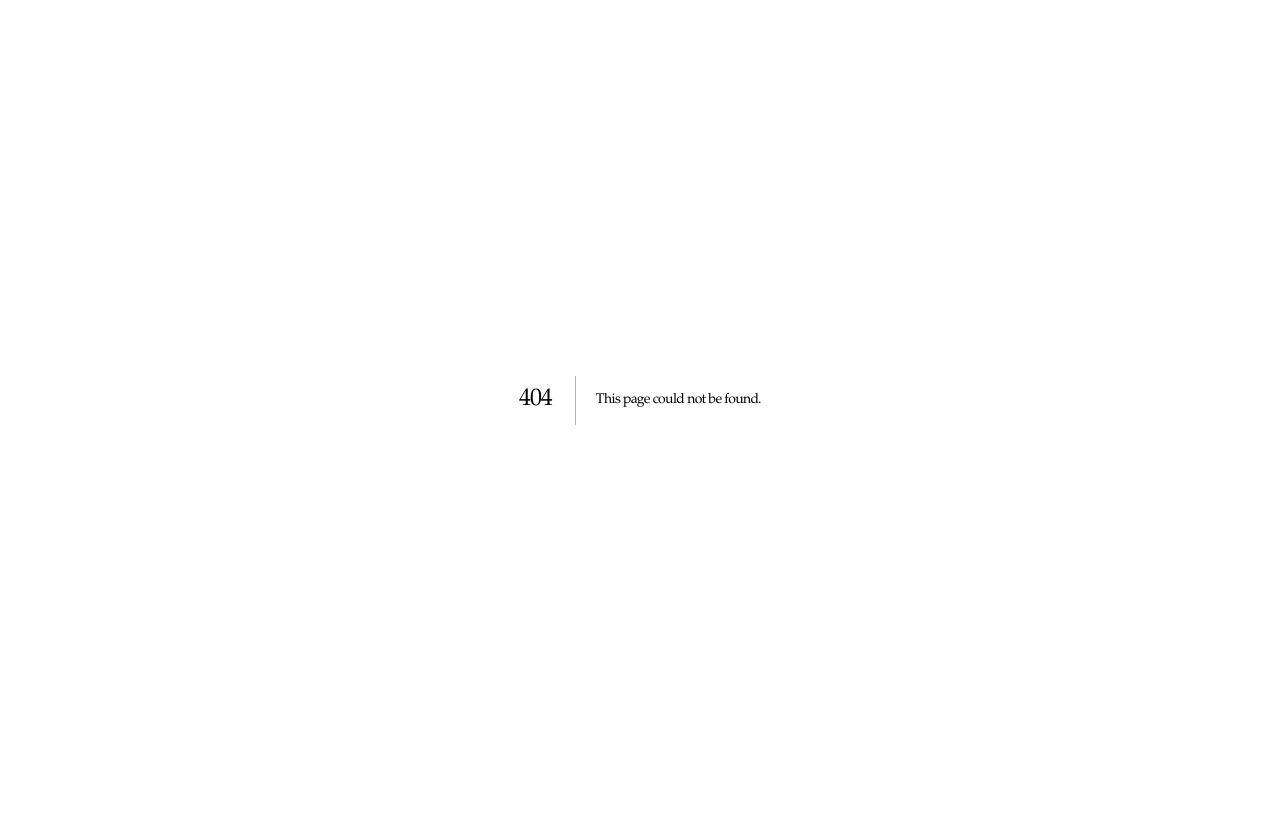
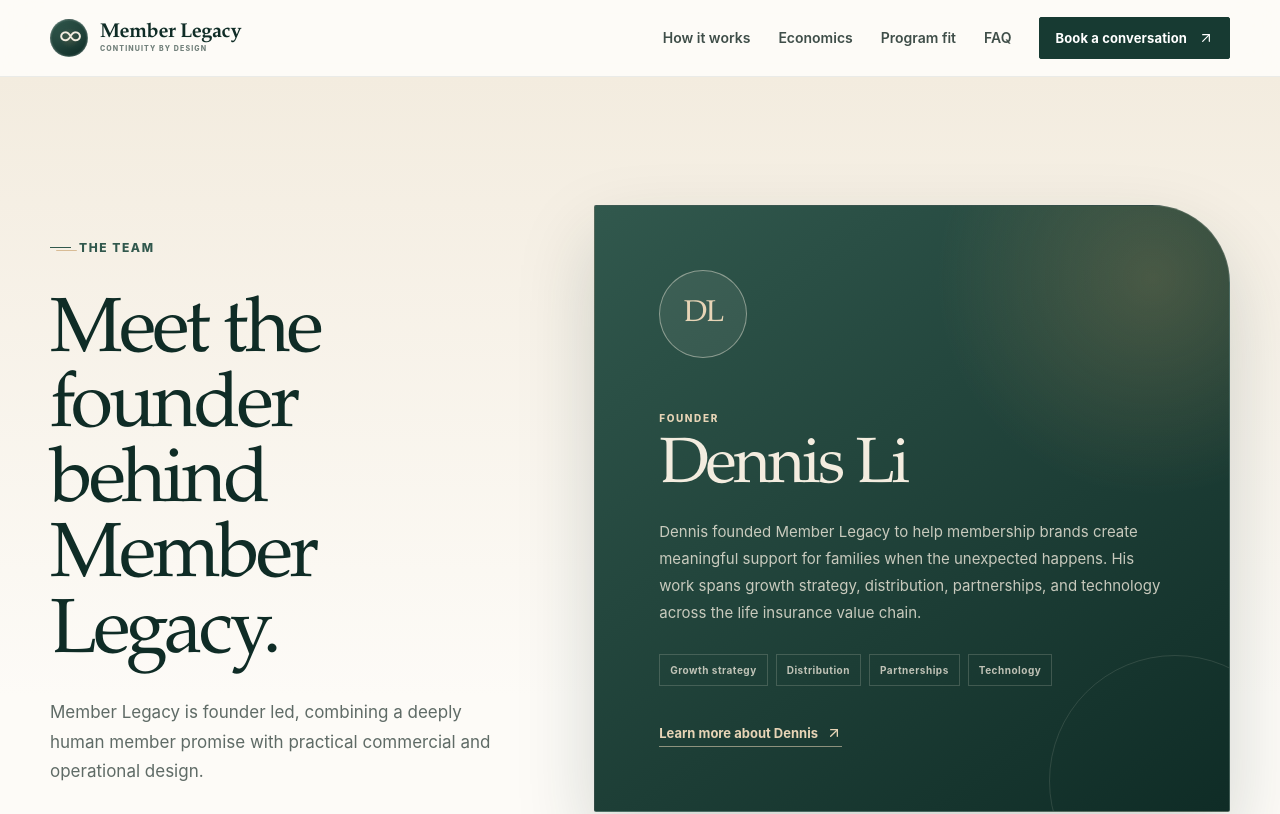
Before and after one commit to dennisxli/memberlegacy, a Next.js app: page /team in a window 1280 px wide. Before the commit this address had no page. Shown: the top 814 px of the page. Built offline with nearby package versions, Linux system fonts and the light colour scheme.

Commit message:
Add founder team page

```diff
--- a/app/_components/chrome.tsx
+++ b/app/_components/chrome.tsx
@@ -1,4 +1,4 @@
-import { ArrowUpRight, ChevronDown, Menu } from "lucide-react";
+import { ArrowUpRight, Menu } from "lucide-react";
 import Link from "next/link";
 
 export const bookingUrl =
@@ -86,24 +86,7 @@
           <nav className="footer-links" aria-label="Footer navigation">
             <Link href="/#how-it-works">How it works</Link>
             <Link href="/#economics">Economics</Link>
-            <details className="footer-team-details">
-              <summary>
-                <span>The team</span>
-                <ChevronDown aria-hidden="true" size={14} />
-              </summary>
-              <div className="footer-team-profile">
-                <strong>Dennis Li, Founder</strong>
-                <p>
-                  Dennis founded Member Legacy to help membership brands create meaningful support
-                  for families. His work spans growth strategy, distribution, partnerships, and
-                  technology across the life insurance value chain.
-                </p>
-                <a href="https://dennisx.com" target="_blank" rel="noreferrer">
-                  Visit dennisx.com
-                  <ArrowUpRight aria-hidden="true" size={14} />
-                </a>
-              </div>
-            </details>
+            <Link href="/team">The team</Link>
             <Link href="/privacy">Privacy</Link>
             <Link href="/terms">Terms</Link>
           </nav>
--- a/app/globals.css
+++ b/app/globals.css
@@ -1146,60 +1146,6 @@
   max-width: 360px;
 }
 
-.footer-team-details summary {
-  display: flex;
-  align-items: center;
-  justify-content: space-between;
-  gap: 20px;
-  width: 100%;
-  color: #52605b;
-  cursor: pointer;
-  font-size: 12px;
-  font-weight: 650;
-  list-style: none;
-}
-
-.footer-team-details summary::-webkit-details-marker {
-  display: none;
-}
-
-.footer-team-details summary svg {
-  flex: 0 0 auto;
-  transition: transform 180ms ease;
-}
-
-.footer-team-details[open] summary svg {
-  transform: rotate(180deg);
-}
-
-.footer-team-profile {
-  display: grid;
-  gap: 8px;
-  margin: 12px 0 5px;
-  padding: 2px 0 2px 14px;
-  border-left: 1px solid rgba(23, 58, 50, 0.2);
-}
-
-.footer-team-profile strong {
-  color: var(--forest-deep);
-  font-family: var(--serif);
-  font-size: 15px;
-}
-
-.footer-team-profile p {
-  margin: 0;
-  color: var(--muted);
-  font-size: 11px;
-  line-height: 1.65;
-}
-
-.footer-team-profile a {
-  display: inline-flex;
-  align-items: center;
-  gap: 6px;
-  color: var(--forest);
-}
-
 .footer-action {
   display: flex;
   flex-direction: column;
@@ -1213,6 +1159,136 @@
   align-items: center;
   gap: 8px;
   color: var(--forest);
+}
+
+.team-main {
+  background: linear-gradient(180deg, var(--cream) 0, var(--paper) 620px);
+}
+
+.team-hero {
+  padding: clamp(86px, 10vw, 132px) 0 clamp(100px, 12vw, 154px);
+}
+
+.team-hero-grid {
+  display: grid;
+  grid-template-columns: minmax(0, 0.82fr) minmax(440px, 1.18fr);
+  align-items: center;
+  gap: clamp(54px, 8vw, 112px);
+}
+
+.team-intro h1 {
+  max-width: 570px;
+  margin: 18px 0 26px;
+  color: var(--forest-deep);
+  font-size: clamp(52px, 6vw, 78px);
+  line-height: 0.98;
+}
+
+.team-intro > p {
+  max-width: 540px;
+  margin: 0;
+  color: var(--muted);
+  font-size: 17px;
+  line-height: 1.75;
+}
+
+.team-profile-card {
+  position: relative;
+  overflow: hidden;
+  padding: clamp(38px, 5vw, 66px);
+  border: 1px solid rgba(255, 255, 255, 0.14);
+  border-radius: 2px 78px 2px 2px;
+  background:
+    radial-gradient(circle at 88% 12%, rgba(197, 154, 98, 0.24), transparent 28%),
+    linear-gradient(145deg, var(--forest-soft), var(--forest-deep));
+  box-shadow: 0 34px 78px rgba(15, 44, 38, 0.18);
+  color: var(--cream);
+}
+
+.team-profile-card::after {
+  position: absolute;
+  right: -72px;
+  bottom: -96px;
+  width: 250px;
+  height: 250px;
+  border: 1px solid rgba(243, 236, 223, 0.12);
+  border-radius: 50%;
+  content: "";
+}
+
+.team-monogram {
+  width: 88px;
+  height: 88px;
+  display: grid;
+  place-items: center;
+  margin-bottom: 46px;
+  border: 1px solid rgba(243, 236, 223, 0.44);
+  border-radius: 50%;
+  background: rgba(243, 236, 223, 0.08);
+  color: var(--gold-pale);
+  font-family: var(--serif);
+  font-size: 30px;
+  letter-spacing: -0.04em;
+}
+
+.team-role {
+  color: var(--gold-pale);
+  font-size: 10px;
+  font-weight: 800;
+  letter-spacing: 0.16em;
+  text-transform: uppercase;
+}
+
+.team-profile-card h2 {
+  margin: 6px 0 18px;
+  color: var(--cream);
+  font-size: clamp(44px, 5vw, 64px);
+  line-height: 1;
+}
+
+.team-profile-card p {
+  position: relative;
+  z-index: 1;
+  max-width: 590px;
+  margin: 0;
+  color: rgba(243, 236, 223, 0.8);
+  font-size: 15px;
+  line-height: 1.8;
+}
+
+.team-focus {
+  position: relative;
+  z-index: 1;
+  display: flex;
+  flex-wrap: wrap;
+  gap: 8px;
+  margin: 28px 0 34px;
+}
+
+.team-focus span {
+  padding: 7px 10px;
+  border: 1px solid rgba(243, 236, 223, 0.18);
+  color: rgba(243, 236, 223, 0.76);
+  font-size: 10px;
+  font-weight: 700;
+  letter-spacing: 0.05em;
+}
+
+.team-profile-link {
+  position: relative;
+  z-index: 1;
+  display: inline-flex;
+  align-items: center;
+  gap: 8px;
+  padding-bottom: 3px;
+  border-bottom: 1px solid rgba(231, 212, 182, 0.56);
+  color: var(--gold-pale);
+  font-size: 13px;
+  font-weight: 750;
+}
+
+.team-profile-link:hover {
+  color: var(--white);
 }
 
 .legal-main {
@@ -1392,6 +1468,14 @@
 
   .footer-grid {
     grid-template-columns: 1fr 1fr;
+  }
+
+  .team-hero-grid {
+    grid-template-columns: 1fr;
+  }
+
+  .team-intro {
+    max-width: 700px;
   }
 
   .footer-action {
@@ -1562,6 +1646,26 @@
     padding-top: 58px;
   }
 
+  .team-hero {
+    padding: 70px 0 96px;
+  }
+
+  .team-intro h1 {
+    font-size: clamp(46px, 13vw, 62px);
+  }
+
+  .team-profile-card {
+    padding: 34px 26px 40px;
+    border-radius: 2px 58px 2px 2px;
+  }
+
+  .team-monogram {
+    width: 72px;
+    height: 72px;
+    margin-bottom: 34px;
+    font-size: 25px;
+  }
+
   .footer-grid {
     grid-template-columns: 1fr;
   }
--- /dev/null
+++ b/app/team/page.tsx
@@ -0,0 +1,62 @@
+import type { Metadata } from "next";
+import { ArrowUpRight } from "lucide-react";
+import { Footer, Header } from "../_components/chrome";
+
+export const metadata: Metadata = {
+  title: "The Team",
+  description:
+    "Meet Dennis Li, founder of Member Legacy, and learn about the experience behind the company.",
+  alternates: { canonical: "/team" },
+};
+
+const focusAreas = ["Growth strategy", "Distribution", "Partnerships", "Technology"];
+
+export default function TeamPage() {
+  return (
+    <>
+      <Header />
+      <main className="team-main">
+        <section className="team-hero">
+          <div className="shell team-hero-grid">
+            <div className="team-intro">
+              <div className="eyebrow">The team</div>
+              <h1>Meet the founder behind Member Legacy.</h1>
+              <p>
+                Member Legacy is founder led, combining a deeply human member promise with
+                practical commercial and operational design.
+              </p>
+            </div>
+
+            <article className="team-profile-card">
+              <div className="team-monogram" aria-hidden="true">
+                DL
+              </div>
+              <span className="team-role">Founder</span>
+              <h2>Dennis Li</h2>
+              <p>
+                Dennis founded Member Legacy to help membership brands create meaningful support
+                for families when the unexpected happens. His work spans growth strategy,
+                distribution, partnerships, and technology across the life insurance value chain.
+              </p>
+              <div className="team-focus" aria-label="Areas of experience">
+                {focusAreas.map((area) => (
+                  <span key={area}>{area}</span>
+                ))}
+              </div>
+              <a
+                className="team-profile-link"
+                href="https://dennisx.com"
+                target="_blank"
+                rel="noreferrer"
+              >
+                Learn more about Dennis
+                <ArrowUpRight aria-hidden="true" size={16} />
+              </a>
+            </article>
+          </div>
+        </section>
+      </main>
+      <Footer />
+    </>
+  );
+}
```
Also changed, not shown: app/sitemap.ts (+7 -1 lines).
